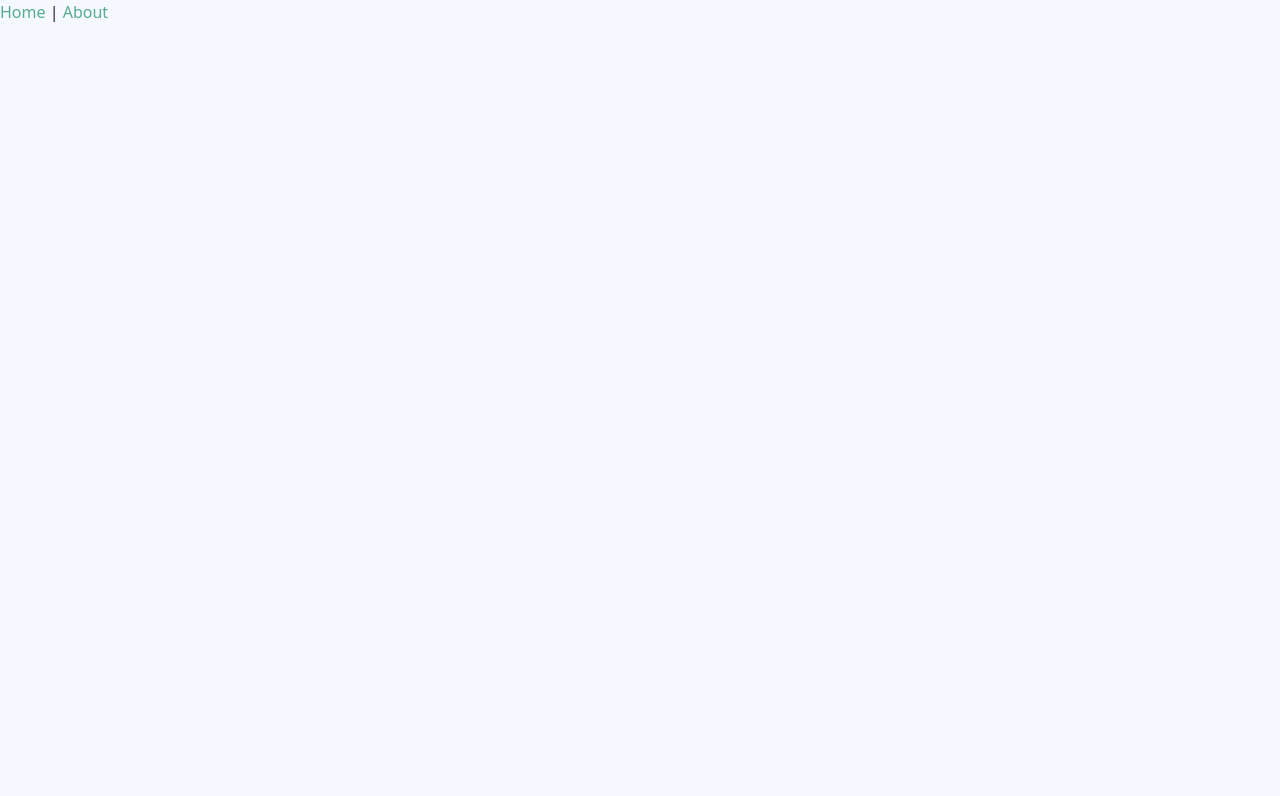
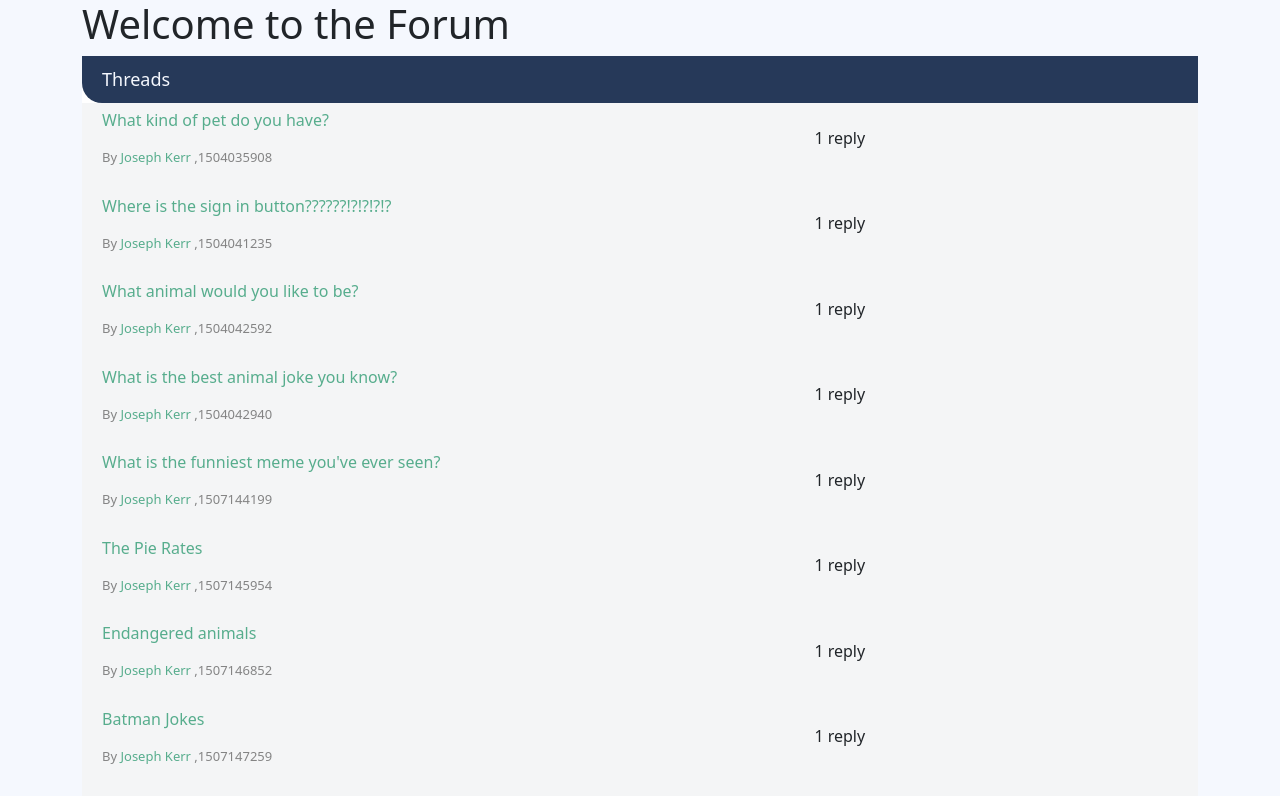
Before and after one commit to mannar-hielal/forum, a Vue app: page / in a window 1280 px wide. Shown: the top 796 px of the page. Built offline with nearby package versions, Linux system fonts and the light colour scheme.

Commit message:
Implementing parent & child thread components
and pass data between them using props

```diff
--- a/src/App.vue
+++ b/src/App.vue
@@ -1,9 +1,9 @@
 <template>
   <div id="app">
-    <nav>
+    <!--<nav>
       <router-link to="/">Home</router-link> |
       <router-link to="/about">About</router-link>
-    </nav>
+    </nav>-->
     <div class="container">
       <router-view/>
     </div>
--- a/src/components/HelloWorld.vue
+++ b/src/components/HelloWorld.vue
@@ -1,49 +1,22 @@
 <template>
     <div>
-      <!-- Iterating through the threads -->
-      <div v-for="(thread, key) in threads"
-           :key="key"
-           class="col-large push-top">
-        <h1>{{ thread.title }}</h1>
-
-        <!-- Iterating through the posts of each thread -->
-        <div class="post-list">
-          <div v-for="(postId, key) in thread.posts"
-              :key="key"
-              class="post">
-
-              <div class="user-info">
-                <p></p>
-                <a href="#" class="user-name">{{ users[posts[postId].userId].name}}</a>
-                <a href="#">
-                    <img class="avatar-large" :src="users[posts[postId].userId].avatar" alt="">
-                </a>
-                <p class="desktop-only text-small">107 posts</p>
-              </div>
-
-              <div class="post-content">
-                <div>
-                  <p>{{ posts[postId].text }}</p>
-                </div>
-              </div>
-
-              <div class="post-date text-faded">
-                {{ posts[postId].publishedAt }}
-              </div>
-          </div>
-        </div>
-      </div>
+      <h1>Welcome to the Forum</h1>
+      <ThreadList :threads="threads"/>
     </div>
 </template>
 
 <script>
 import sourceData from '@/data.json'
+import ThreadList from '@/components/ThreadList.vue'
 
 export default {
   name: 'HelloWorld',
+  components: {
+    ThreadList
+  },
   data () {
     return {
-      threads: sourceData.threads,
+      threads: Object.values(sourceData.threads),
       posts: sourceData.posts,
       users: sourceData.users
     }
--- /dev/null
+++ b/src/components/ThreadList.vue
@@ -0,0 +1,29 @@
+<template>
+  <div class="thread-list">
+    <h2 class="list-title">Threads</h2>
+    <div v-for="thread in threads"
+        :key="thread['.key']">
+      <ThreadListItem :thread="thread"/>
+    </div>
+  </div>
+</template>
+
+<script>
+import ThreadListItem from '@/components/ThreadListItem.vue'
+
+export default {
+  name: 'ThreadList',
+  components: {
+    ThreadListItem
+  },
+  data () {
+    return {}
+  },
+  props: {
+    threads: {
+      required: true,
+      type: Array
+    }
+  }
+}
+</script>
--- /dev/null
+++ b/src/components/ThreadListItem.vue
@@ -0,0 +1,42 @@
+<template>
+  <div class="thread">
+      <div>
+          <p>
+              <a href="#">{{ thread.title }}</a>
+          </p>
+          <p class="text-faded text-xsmall">
+              By <a href="#">Joseph Kerr</a> ,{{ thread.publishedAt }}
+          </p>
+      </div>
+
+      <div class="activity">
+          <p class="replies-count">
+              1 reply
+          </p>
+
+          <!--<img class="avatar-medium" src="http://i0.kym-cdn.com/photos/images/facebook/000/010/934/46623-batman_pikachu_super.png" alt="">-->
+
+          <!--<div>
+              <p class="text-xsmall">
+                  <a href="profile.html">Bruce Wayne</a>
+              </p>
+              <p class="text-xsmall text-faded">2 hours ago</p>
+          </div>-->
+      </div>
+  </div>
+</template>
+
+<script>
+export default {
+  name: 'ThreadListItem',
+  data () {
+    return {}
+  },
+  props: {
+    thread: {
+      required: true,
+      type: Object
+    }
+  }
+}
+</script>
--- a/src/router/index.js
+++ b/src/router/index.js
@@ -1,15 +1,20 @@
 import Vue from 'vue'
 import VueRouter from 'vue-router'
 import ThreadShow from '@/components/ThreadShow.vue'
+import HelloWorld from '@/views/HomeView.vue'
 
 Vue.use(VueRouter)
 
 const routes = [
   {
-    path: '/thread/:id',
+    path: '/',
+    name: 'HelloWorld',
+    component: HelloWorld
+  },
+  {
+    path: '/thread',
     name: 'ThreadShow',
-    component: ThreadShow,
-    props: true
+    component: ThreadShow
   },
   {
     path: '/about',
--- a/src/views/HomeView.vue
+++ b/src/views/HomeView.vue
@@ -1,7 +1,6 @@
 <template>
-  <div class="home">
-    <img alt="Vue logo" src="../assets/logo.png">
-    <HelloWorld msg="Welcome to Your Vue.js App"/>
+  <div class="w-100">
+    <HelloWorld/>
   </div>
 </template>
 
```
